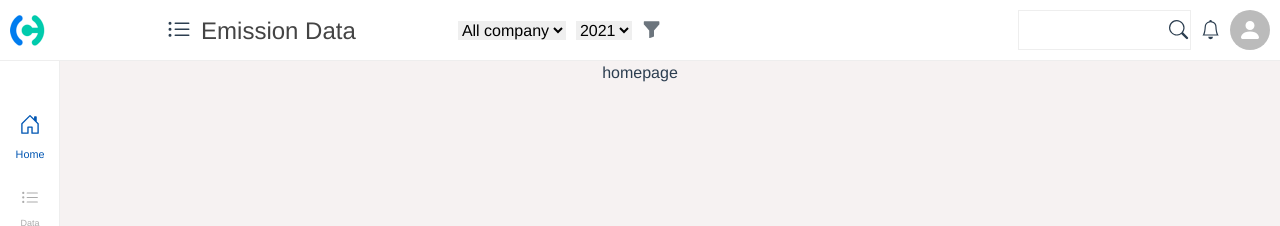
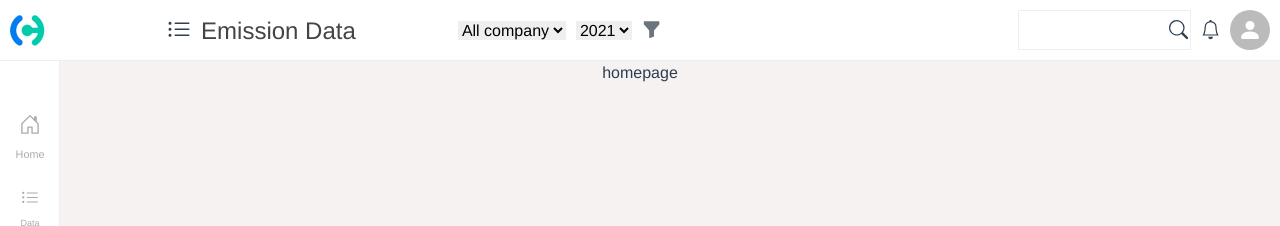
Before and after one commit to Moamin-AbuEwaida/carbon-project, a Vue app: page / in a window 1280 px wide. In both pictures the pointer is over the link "Home". Shown: the top 226 px of the page. Built offline with nearby package versions, Linux system fonts and the light colour scheme.

Commit message:
edting the sidebar icons hover behavior

```diff
--- a/src/components/Sidebar.vue
+++ b/src/components/Sidebar.vue
@@ -78,6 +78,7 @@ export default {
 .icon:hover {
   scale: calc(1.2);
   text-decoration: none;
+  color: rgba(171, 171, 171, 1);
 }
 .icon p {
   margin-top: 5px;
```
